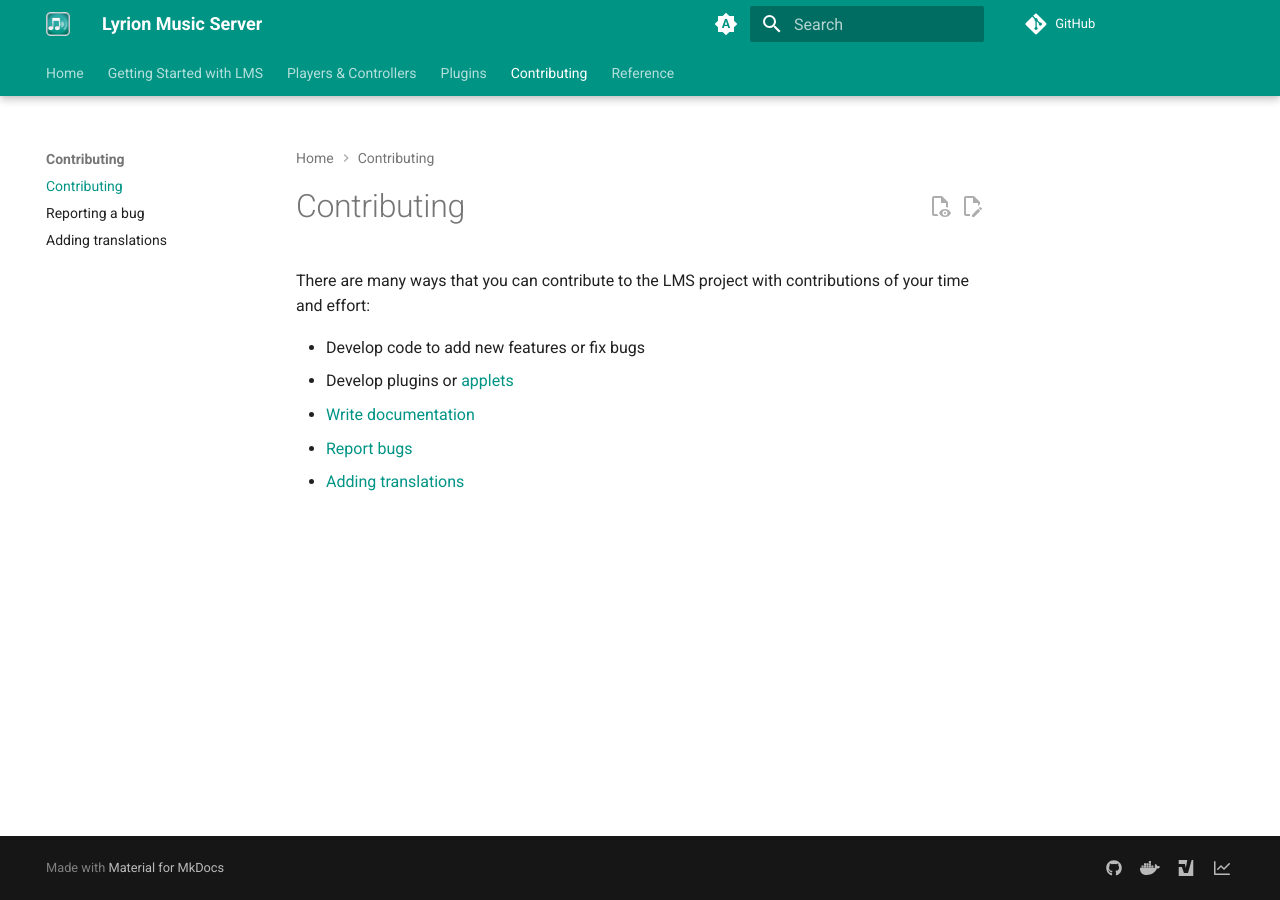
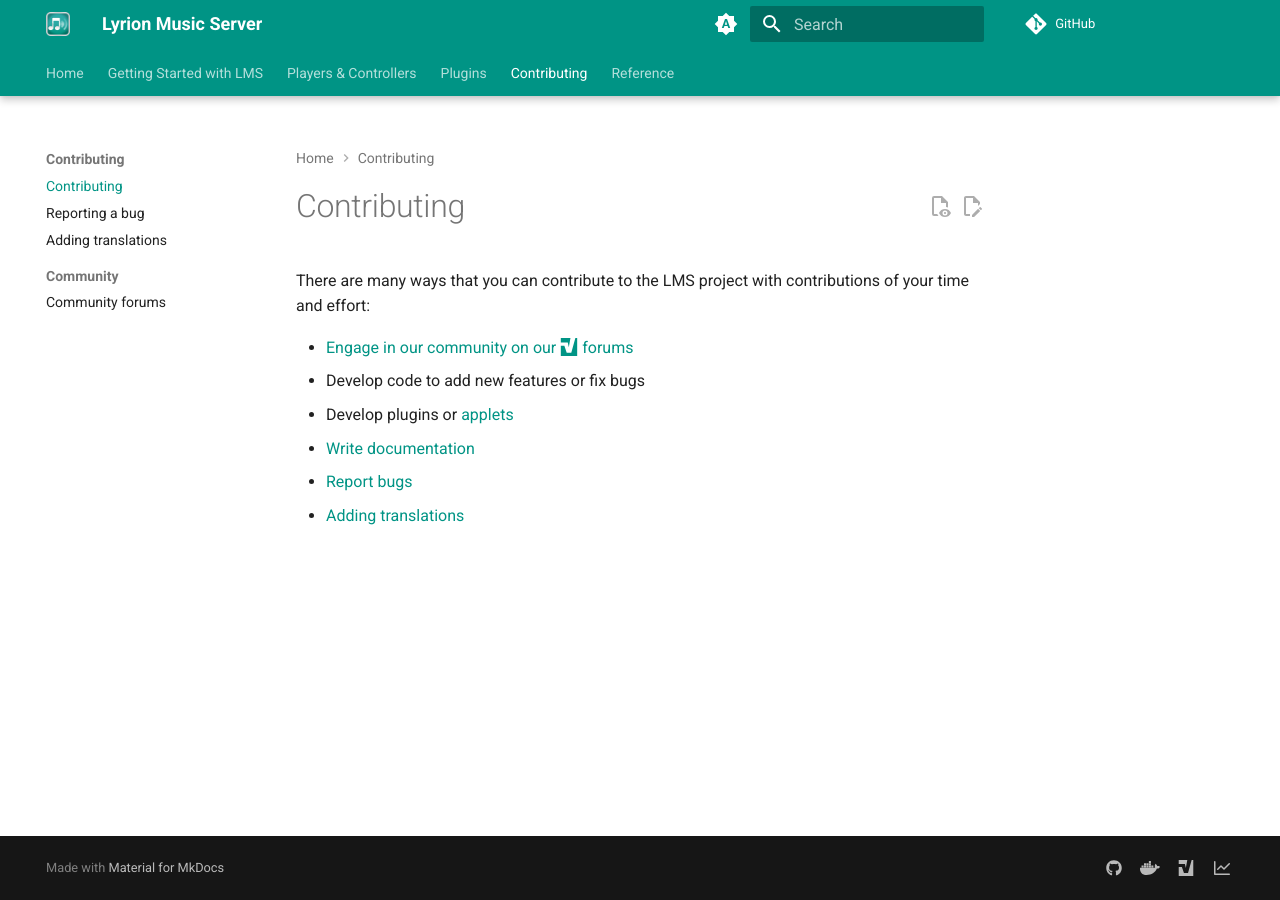
Before and after one commit to LMS-Community/lms-community.github.io, an MkDocs documentation site: the page built from docs/contributing/index.md, in a window 1280 px wide. Built offline with MkDocs 1.6.1 and Material for MkDocs 9.7.7, drawn with Linux system fonts in a browser that asks for light colours; plug-ins that fetch from the network failed and are left out; comment, search, counter and statistics services are not loaded.

Commit message:
Add link to community forums

```diff
--- a/docs/contributing/index.md
+++ b/docs/contributing/index.md
@@ -7,6 +7,7 @@
 
 There are many ways that you can contribute to the LMS project with contributions of your time and effort:
 
+- [Engage in our community on our :simple-vbulletin: forums](https://forums.slimdevices.com/)
 - Develop code to add new features or fix bugs
 - Develop plugins or [applets](../reference/squeezeplay-applet.md)
 - [Write documentation](https://github.com/lms-community/lms-community.github.io)
--- a/mkdocs.yml
+++ b/mkdocs.yml
@@ -127,6 +127,8 @@
     - contributing/index.md
     - Reporting a bug: contributing/reporting-a-bug.md
     - Adding translations: contributing/adding-translations.md
+    - Community:
+      - Community forums: https://forums.slimdevices.com/
   - Reference:
     - Lyrion Music Server: reference/lyrion-music-server.md
     - Command Line Interface (JSON/RPC):
```
